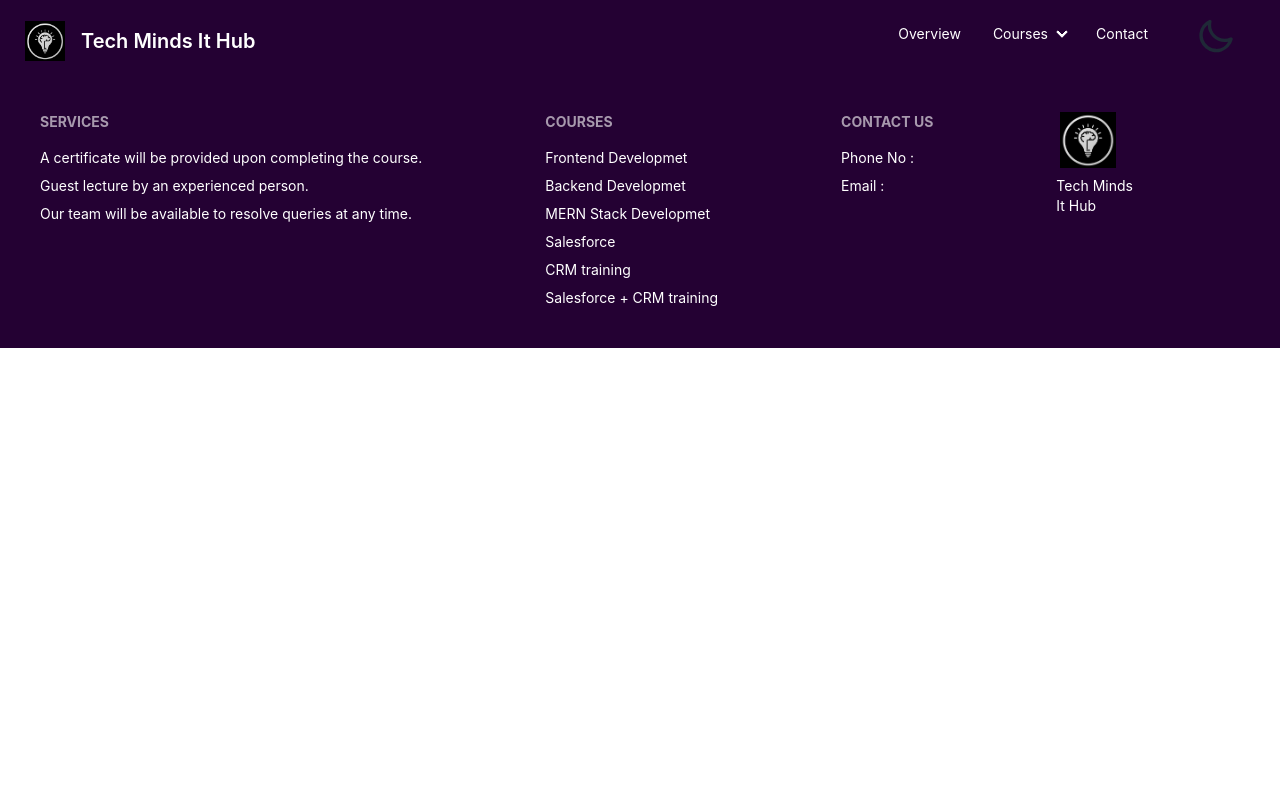
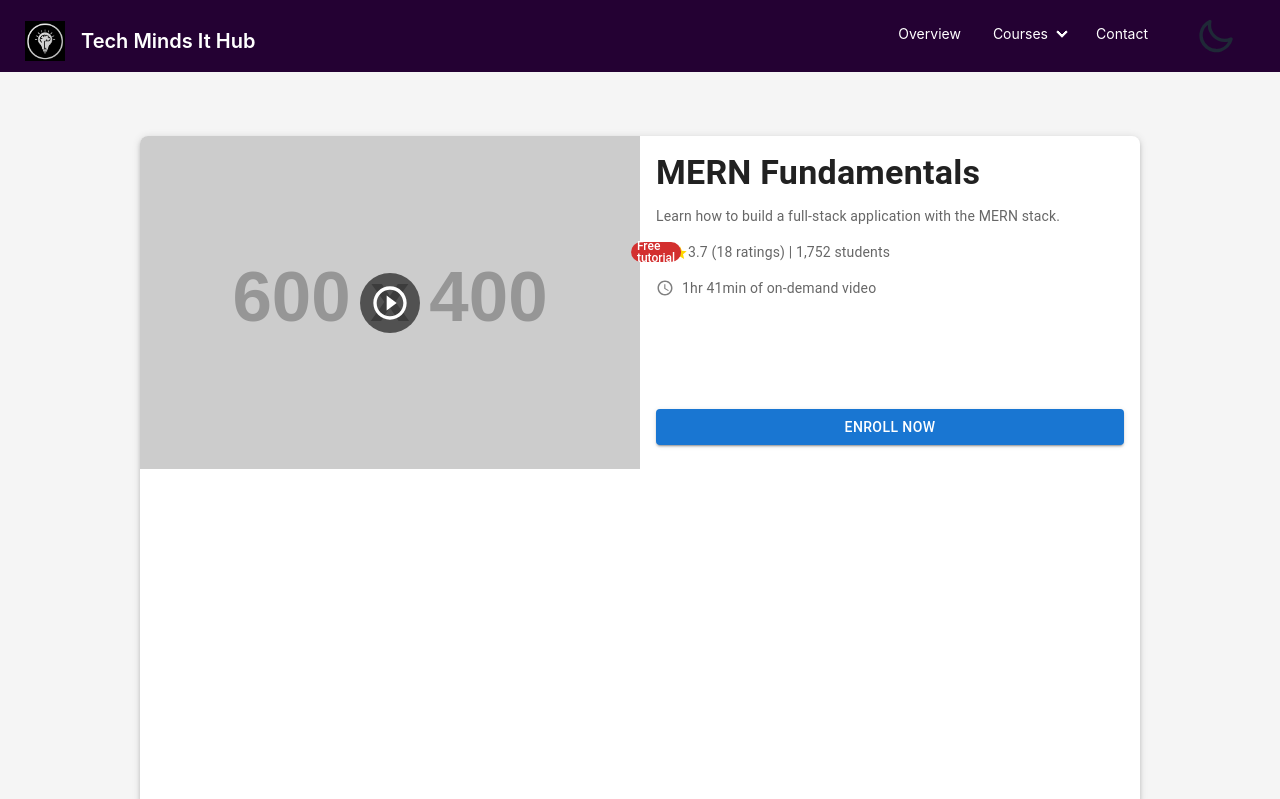
Before and after one commit to amardippadghan/techminds-new, a React (Create React App) app: page /course in a window 1280 px wide. Shown: the top 799 px of the page. Built offline with nearby package versions, Linux system fonts and the light colour scheme.

Commit message:
update 2 files and create 1 file

```diff
--- a/package.json
+++ b/package.json
@@ -6,7 +6,7 @@
     "@emotion/react": "^11.13.3",
     "@emotion/styled": "^11.13.0",
     "@fortawesome/fontawesome-free": "^6.6.0",
-    "@mui/material": "^6.1.0",
+    "@mui/material": "^6.1.1",
     "@reduxjs/toolkit": "^2.2.7",
     "@testing-library/jest-dom": "^5.17.0",
     "@testing-library/react": "^13.4.0",
--- a/src/App.js
+++ b/src/App.js
@@ -7,6 +7,7 @@ import Footer from "./components/Footer";
 import Overview from "./components/Pages/Overview";
 import ContactUs from './components/Pages/ContactUs';
 import DemoRegisterForm from './components/Forms/DemoRegisterForm';
+import CourseOverview from "./components/Pages/CourseOverview";
 
 function App() {
   const theme = useSelector((state) => state.theme.theme);
@@ -23,8 +24,7 @@ function App() {
           <Route path="/" element={<Overview />} />
           <Route path="/ContactUs" element={<ContactUs />} />
           <Route path="/demoregisterform" element={<DemoRegisterForm />} />
-
-
+          <Route path="/course" element={<CourseOverview/>} />
         </Routes>
       </Router>
       <Footer />
--- /dev/null
+++ b/src/components/Pages/CourseOverview.jsx
@@ -0,0 +1,77 @@
+import React from 'react';
+import { Box, Typography, Button, Card, CardMedia, CardContent, Badge, Grid, IconButton } from '@mui/material';
+import PlayCircleOutlineIcon from '@mui/icons-material/PlayCircleOutline';
+import StarIcon from '@mui/icons-material/Star';
+import AccessTimeIcon from '@mui/icons-material/AccessTime';
+
+const CourseOverview = () => {
+  return (
+    <Box sx={{ bgcolor: 'grey.100', minHeight: '100vh', py: 8, px: 2, display: 'flex', justifyContent: 'center' }}>
+      <Card sx={{ width: '100%', maxWidth: 1000, boxShadow: 3, borderRadius: 2 }}>
+        <Grid container>
+          {/* Course Image */}
+          <Grid item xs={12} md={6}>
+            <Box position="relative">
+              <CardMedia
+                component="img"
+                image="https://via.placeholder.com/600x400" // Replace with your image
+                alt="MERN Fundamentals"
+                sx={{ height: '100%', objectFit: 'cover' }}
+              />
+              <IconButton
+                sx={{
+                  position: 'absolute',
+                  top: '50%',
+                  left: '50%',
+                  transform: 'translate(-50%, -50%)',
+                  color: 'white',
+                  bgcolor: 'rgba(0, 0, 0, 0.6)',
+                  borderRadius: '50%',
+                  width: 60,
+                  height: 60,
+                }}
+              >
+                <PlayCircleOutlineIcon sx={{ fontSize: 40 }} />
+              </IconButton>
+            </Box>
+          </Grid>
+
+          {/* Course Details */}
+          <Grid item xs={12} md={6}>
+            <CardContent sx={{ display: 'flex', flexDirection: 'column', justifyContent: 'space-between', height: '100%' }}>
+              <Box>
+                <Typography variant="h4" component="h1" fontWeight="bold" gutterBottom>
+                  MERN Fundamentals
+                </Typography>
+                <Typography variant="body2" color="textSecondary" gutterBottom>
+                  Learn how to build a full-stack application with the MERN stack.
+                </Typography>
+
+                <Box sx={{ display: 'flex', alignItems: 'center', mt: 2 }}>
+                  <Badge badgeContent="Free tutorial" color="error" sx={{ mr: 2 }} />
+                  <Typography variant="body2" color="textSecondary">
+                    <StarIcon sx={{ fontSize: 16, color: 'gold', verticalAlign: 'middle' }} />
+                    3.7 (18 ratings) | 1,752 students
+                  </Typography>
+                </Box>
+
+                <Box sx={{ display: 'flex', alignItems: 'center', mt: 2 }}>
+                  <AccessTimeIcon sx={{ fontSize: 18, color: 'gray', mr: 1 }} />
+                  <Typography variant="body2" color="textSecondary">
+                    1hr 41min of on-demand video
+                  </Typography>
+                </Box>
+              </Box>
+
+              <Button variant="contained" color="primary" fullWidth sx={{ mt: 4 }}>
+                Enroll now
+              </Button>
+            </CardContent>
+          </Grid>
+        </Grid>
+      </Card>
+    </Box>
+  );
+};
+
+export default CourseOverview;
```
